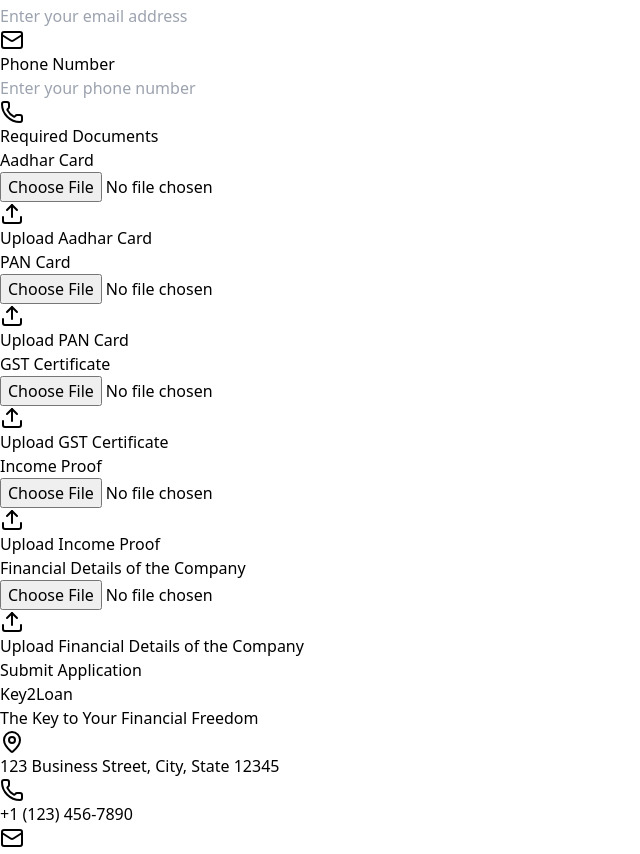
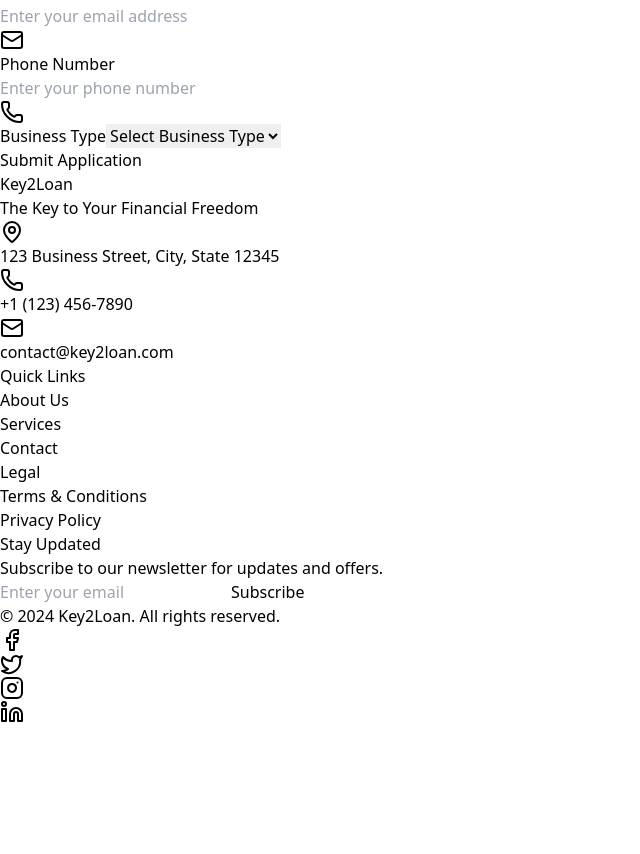
Before and after one commit to raza1315/key2loan, a React (Vite) app: page /unsecuredLoan in a window 1280 px wide. Shown: the part 4023-4877 px from the top of the page, without its empty margins (0-640 px from the left). After the commit the page ends 4747 px from the top, so only its background shows below. Built offline with nearby package versions, Linux system fonts and the light colour scheme.

Commit message:
form done updated

```diff
--- a/src/Pages/SecuredLoan/SecuredLoan.jsx
+++ b/src/Pages/SecuredLoan/SecuredLoan.jsx
@@ -1,29 +1,15 @@
 import React, { useRef, useState } from "react";
-import {
-  CheckCircle,
-  DollarSign,
-  Percent,
-  Clock,
-  Upload,
-  User,
-  Mail,
-  Phone,
-} from "lucide-react";
+import { CheckCircle, DollarSign, Percent, Clock, User, Mail, Phone } from 'lucide-react';
 import MainNav from "../MainNav/MainNav";
+
 export default function SecuredLoan() {
   const formRef = useRef(null);
   const [formData, setFormData] = useState({
     name: "",
     email: "",
     phone: "",
-  });
-
-  const [documents, setDocuments] = useState({
-    aadhar: null,
-    pan: null,
-    gst: null,
-    incomeProof: null,
-    financialDetails: null,
+    businessType: "",
+    otherBusinessType: "",
   });
 
   const [isSubmitting, setIsSubmitting] = useState(false);
@@ -31,16 +17,6 @@ export default function SecuredLoan() {
 
   const handleSubmit = async (e) => {
     e.preventDefault();
-    if (
-      !documents.aadhar ||
-      !documents.pan ||
-      !documents.gst ||
-      !documents.incomeProof ||
-      !documents.financialDetails
-    ) {
-      alert("Please upload all the documents");
-      return;
-    }
     setIsSubmitting(true);
 
     // Simulate API call
@@ -48,44 +24,31 @@ export default function SecuredLoan() {
 
     setSubmitted(true);
     setIsSubmitting(false);
-    setFormData({ name: "", email: "", phone: "" });
-    setDocuments({
-      aadhar: null,
-      pan: null,
-      gst: null,
-      incomeProof: null,
-      financialDetails: null,
+    setFormData({
+      name: "",
+      email: "",
+      phone: "",
+      businessType: "",
+      otherBusinessType: "",
     });
   };
 
   const handleChange = (e) => {
+    const { name, value } = e.target;
     setFormData((prev) => ({
       ...prev,
-      [e.target.name]: e.target.value,
+      [name]: value,
     }));
-  };
 
-  const handleFileChange = (e) => {
-    if (e.target.files) {
-      setDocuments((prev) => ({
-        ...prev,
-        [e.target.name]: e.target.files[0] || null,
-      }));
+    if (name === "businessType" && value !== "others") {
+      setFormData((prev) => ({ ...prev, otherBusinessType: "" }));
     }
   };
 
-  const requiredDocuments = [
-    { name: "aadhar", label: "Aadhar Card" },
-    { name: "pan", label: "PAN Card" },
-    { name: "gst", label: "GST Certificate" },
-    { name: "incomeProof", label: "Income Proof" },
-    { name: "financialDetails", label: "Financial Details of the Company" },
-  ];
-
   return (
     <div className="bg-gray-50 min-h-screen">
-      {/* Main Navbar */}
       <MainNav />
+
       {/* Hero Section */}
       <div className="container mx-auto px-4 py-16 sm:px-6 lg:px-8">
         <div className="grid grid-cols-1 lg:grid-cols-2 gap-12 items-center">
@@ -99,7 +62,7 @@ export default function SecuredLoan() {
               pledges an asset (called collateral) to the lender as security for
               the loan. If the borrower fails to repay the loan, the lender has
               the legal right to seize and sell the collateral to recover the
-              outstanding amount
+              outstanding amount.
             </p>
             <div className="mt-5 sm:mt-8 sm:flex sm:justify-start">
               <div
@@ -108,9 +71,7 @@ export default function SecuredLoan() {
                   formRef.current.scrollIntoView({ behavior: "smooth" });
                 }}
               >
-                <a
-                  className="w-full flex items-center justify-center px-8 py-3 border border-transparent text-base font-medium rounded-md text-white bg-[#21A26B] hover:bg-[#1c8f5c] md:py-4 md:text-lg md:px-10"
-                >
+                <a className="w-full flex items-center justify-center px-8 py-3 border border-transparent text-base font-medium rounded-md text-white bg-[#21A26B] hover:bg-[#1c8f5c] md:py-4 md:text-lg md:px-10">
                   Apply Now
                 </a>
               </div>
@@ -120,10 +81,7 @@ export default function SecuredLoan() {
             <img
               src="/securedloan.png"
               alt="Business people discussing secured loans"
-              layout="fill"
-              objectFit="cover"
-              className="rounded-lg shadow-xl h-full w-full"
-              priority
+              className="rounded-lg shadow-xl h-full w-full object-cover"
             />
             <div className="absolute inset-0 bg-gradient-to-r from-[#21A26B]/20 to-transparent rounded-lg"></div>
           </div>
@@ -272,43 +230,44 @@ export default function SecuredLoan() {
                 ))}
               </div>
 
+              <div className="space-y-4">
                 <div>
-                <h3 className="text-lg font-semibold text-[#21A26B] mb-4">
-                  Required Documents
-                </h3>
-                <div className="grid md:grid-cols-2 gap-4">
-                  {requiredDocuments.map((doc) => (
-                    <div key={doc.name} className="relative">
-                      <label
-                        htmlFor={doc.name}
-                        className="block text-sm font-medium text-gray-700 mb-1"
+                  <label htmlFor="businessType" className="block text-sm font-medium text-gray-700 mb-1">
+                    Business Type
+                  </label>
+                  <select
+                    id="businessType"
+                    name="businessType"
+                    value={formData.businessType}
+                    onChange={handleChange}
+                    required
+                    className="w-full px-3 py-2 border border-gray-300 rounded-md focus:ring-2 focus:ring-[#21A26B] focus:border-transparent outline-none transition-colors"
                   >
-                        {doc.label}
+                    <option value="">Select Business Type</option>
+                    <option value="manufacturing">Manufacturing</option>
+                    <option value="trading">Trading</option>
+                    <option value="hospitality">Hospitality</option>
+                    <option value="agriculture">Agriculture</option>
+                    <option value="others">Others</option>
+                  </select>
+                </div>
+                {formData.businessType === 'others' && (
+                  <div>
+                    <label htmlFor="otherBusinessType" className="block text-sm font-medium text-gray-700 mb-1">
+                      Specify Other Business Type
                     </label>
-                      <div className="relative">
                     <input
-                          type="file"
-                          id={doc.name}
-                          name={doc.name}
+                      type="text"
+                      id="otherBusinessType"
+                      name="otherBusinessType"
+                      value={formData.otherBusinessType}
+                      onChange={handleChange}
                       required
-                          onChange={handleFileChange}
-                          className="hidden"
+                      className="w-full px-3 py-2 border border-gray-300 rounded-md focus:ring-2 focus:ring-[#21A26B] focus:border-transparent outline-none transition-colors"
+                      placeholder="Enter your business type"
                     />
-                        <label
-                          htmlFor={doc.name}
-                          className="flex items-center justify-center w-full px-4 py-2 border border-gray-300 rounded-md cursor-pointer hover:bg-gray-50 transition-colors"
-                        >
-                          <Upload className="w-5 h-5 mr-2 text-gray-400" />
-                          <span className="text-sm text-gray-600">
-                            {documents[doc.name]
-                              ? documents[doc.name]?.name
-                              : `Upload ${doc.label}`}
-                          </span>
-                        </label>
                   </div>
-                    </div>
-                  ))}
-                </div>
+                )}
               </div>
 
               <button
--- a/src/Pages/UnsecuredLoan/UnsecuredLoan.jsx
+++ b/src/Pages/UnsecuredLoan/UnsecuredLoan.jsx
@@ -4,26 +4,20 @@ import {
   DollarSign,
   Percent,
   Clock,
-  Upload,
   User,
   Mail,
   Phone,
 } from "lucide-react";
 import MainNav from "../MainNav/MainNav";
-export default function UnsecuredLoan() {
+
+export default function SecuredLoan() {
   const formRef = useRef(null);
   const [formData, setFormData] = useState({
     name: "",
     email: "",
     phone: "",
-  });
-
-  const [documents, setDocuments] = useState({
-    aadhar: null,
-    pan: null,
-    gst: null,
-    incomeProof: null,
-    financialDetails: null,
+    businessType: "",
+    otherBusinessType: "",
   });
 
   const [isSubmitting, setIsSubmitting] = useState(false);
@@ -31,16 +25,6 @@ export default function UnsecuredLoan() {
 
   const handleSubmit = async (e) => {
     e.preventDefault();
-    if (
-      !documents.aadhar ||
-      !documents.pan ||
-      !documents.gst ||
-      !documents.incomeProof ||
-      !documents.financialDetails
-    ) {
-      alert("Please upload all the documents");
-      return;
-    }
     setIsSubmitting(true);
 
     // Simulate API call
@@ -48,44 +32,31 @@ export default function UnsecuredLoan() {
 
     setSubmitted(true);
     setIsSubmitting(false);
-    setFormData({ name: "", email: "", phone: "" });
-    setDocuments({
-      aadhar: null,
-      pan: null,
-      gst: null,
-      incomeProof: null,
-      financialDetails: null,
+    setFormData({
+      name: "",
+      email: "",
+      phone: "",
+      businessType: "",
+      otherBusinessType: "",
     });
   };
 
   const handleChange = (e) => {
+    const { name, value } = e.target;
     setFormData((prev) => ({
       ...prev,
-      [e.target.name]: e.target.value,
+      [name]: value,
     }));
-  };
 
-  const handleFileChange = (e) => {
-    if (e.target.files) {
-      setDocuments((prev) => ({
-        ...prev,
-        [e.target.name]: e.target.files[0] || null,
-      }));
+    if (name === "businessType" && value !== "others") {
+      setFormData((prev) => ({ ...prev, otherBusinessType: "" }));
     }
   };
 
-  const requiredDocuments = [
-    { name: "aadhar", label: "Aadhar Card" },
-    { name: "pan", label: "PAN Card" },
-    { name: "gst", label: "GST Certificate" },
-    { name: "incomeProof", label: "Income Proof" },
-    { name: "financialDetails", label: "Financial Details of the Company" },
-  ];
-
   return (
     <div className="bg-gray-50 min-h-screen">
-      {/* Main Navbar */}
       <MainNav />
+
       {/* Hero Section */}
       <div className="container mx-auto px-4 py-16 sm:px-6 lg:px-8">
         <div className="grid grid-cols-1 lg:grid-cols-2 gap-12 items-center">
@@ -108,9 +79,7 @@ export default function UnsecuredLoan() {
                   formRef.current.scrollIntoView({ behavior: "smooth" });
                 }}
               >
-                <a
-                  className="w-full flex items-center justify-center px-8 py-3 border border-transparent text-base font-medium rounded-md text-white bg-[#21A26B] hover:bg-[#1c8f5c] md:py-4 md:text-lg md:px-10"
-                >
+                <a className="w-full flex items-center justify-center px-8 py-3 border border-transparent text-base font-medium rounded-md text-white bg-[#21A26B] hover:bg-[#1c8f5c] md:py-4 md:text-lg md:px-10">
                   Apply Now
                 </a>
               </div>
@@ -200,12 +169,12 @@ export default function UnsecuredLoan() {
             />
           </div>
         </div>
-
         {/* Application Form */}
-        <div className="bg-white rounded-lg p-8 shadow-lg border border-[#21A26B]/20 max-w-3xl mx-auto">
-          <h2 className="text-3xl font-semibold text-[#21A26B] mb-8 text-center"
+        <div
+          className="bg-white rounded-lg p-8 shadow-lg border border-[#21A26B]/20 max-w-3xl mx-auto"
           ref={formRef}
         >
+          <h2 className="text-3xl font-semibold text-[#21A26B] mb-8 text-center">
             Apply Now
           </h2>
 
@@ -243,7 +212,7 @@ export default function UnsecuredLoan() {
                   {
                     name: "phone",
                     label: "Phone Number",
-                    type: "tel",
+                    type: "number",
                     placeholder: "Enter your phone number",
                     icon: Phone,
                   },
@@ -272,43 +241,50 @@ export default function UnsecuredLoan() {
                 ))}
               </div>
 
+              <div className="space-y-4">
                 <div>
-                <h3 className="text-lg font-semibold text-[#21A26B] mb-4">
-                  Required Documents
-                </h3>
-                <div className="grid md:grid-cols-2 gap-4">
-                  {requiredDocuments.map((doc) => (
-                    <div key={doc.name} className="relative">
                   <label
-                        htmlFor={doc.name}
+                    htmlFor="businessType"
                     className="block text-sm font-medium text-gray-700 mb-1"
                   >
-                        {doc.label}
+                    Business Type
                   </label>
-                      <div className="relative">
+                  <select
+                    id="businessType"
+                    name="businessType"
+                    value={formData.businessType}
+                    onChange={handleChange}
+                    required
+                    className="w-full px-3 py-2 border border-gray-300 rounded-md focus:ring-2 focus:ring-[#21A26B] focus:border-transparent outline-none transition-colors"
+                  >
+                    <option value="">Select Business Type</option>
+                    <option value="manufacturing">Manufacturing</option>
+                    <option value="trading">Trading</option>
+                    <option value="hospitality">Hospitality</option>
+                    <option value="agriculture">Agriculture</option>
+                    <option value="others">Others</option>
+                  </select>
+                </div>
+                {formData.businessType === "others" && (
+                  <div>
+                    <label
+                      htmlFor="otherBusinessType"
+                      className="block text-sm font-medium text-gray-700 mb-1"
+                    >
+                      Specify Other Business Type
+                    </label>
                     <input
-                          type="file"
-                          id={doc.name}
-                          name={doc.name}
+                      type="text"
+                      id="otherBusinessType"
+                      name="otherBusinessType"
+                      value={formData.otherBusinessType}
+                      onChange={handleChange}
                       required
-                          onChange={handleFileChange}
-                          className="hidden"
+                      className="w-full px-3 py-2 border border-gray-300 rounded-md focus:ring-2 focus:ring-[#21A26B] focus:border-transparent outline-none transition-colors"
+                      placeholder="Enter your business type"
                     />
-                        <label
-                          htmlFor={doc.name}
-                          className="flex items-center justify-center w-full px-4 py-2 border border-gray-300 rounded-md cursor-pointer hover:bg-gray-50 transition-colors"
-                        >
-                          <Upload className="w-5 h-5 mr-2 text-gray-400" />
-                          <span className="text-sm text-gray-600">
-                            {documents[doc.name]
-                              ? documents[doc.name]?.name
-                              : `Upload ${doc.label}`}
-                          </span>
-                        </label>
                   </div>
-                    </div>
-                  ))}
-                </div>
+                )}
               </div>
 
               <button
```
Lines whose indentation alone changed are shown as unchanged.
